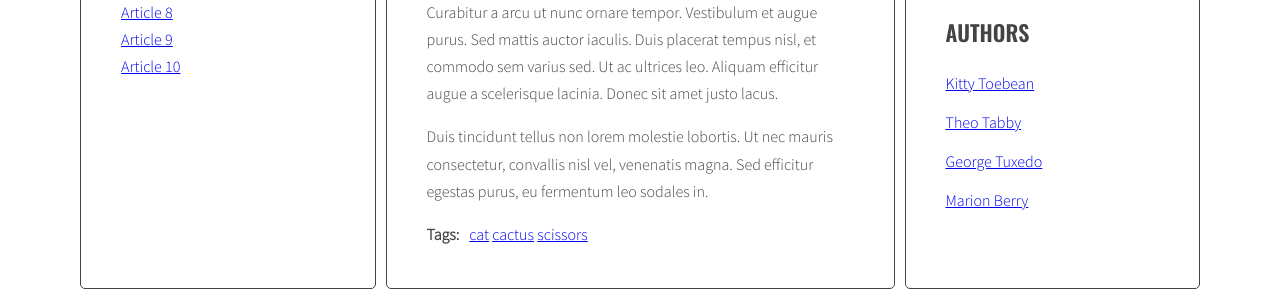
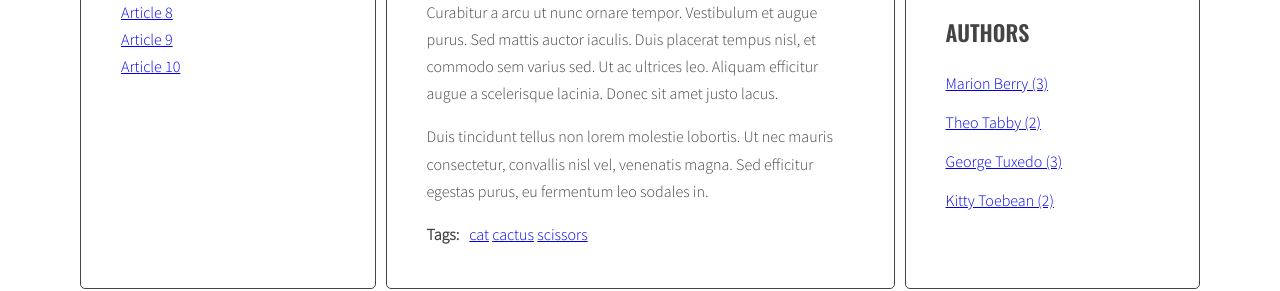
Before and after one commit to domi-wlo/javascript-blog, a website: page index.html in a window 1280 px wide. Shown: the part 550-841 px from the top of the page. Drawn offline with nearby package versions, Linux system fonts and the light colour scheme.

Commit message:
Change generate authors function (sidebarlist added)

```diff
--- a/index.html
+++ b/index.html
@@ -165,26 +165,6 @@
                   </ul>
                   <h2 class="section-title">Authors</h2>
                   <ul class="list authors">
-                    <li>
-                      <a href="#">
-                        <span class="author-name">Kitty Toebean</span>
-                      </a>
-                    </li>
-                    <li>
-                      <a href="#">
-                        <span class="author-name">Theo Tabby</span>
-                      </a>
-                    </li>
-                    <li>
-                      <a href="#">
-                        <span class="author-name">George Tuxedo</span>
-                      </a>
-                    </li>
-                    <li>
-                      <a href="#">
-                        <span class="author-name">Marion Berry</span>
-                      </a>
-                    </li>
                   </ul>
                 </aside>
               </main>
--- a/js/script.js
+++ b/js/script.js
@@ -44,9 +44,10 @@ const optArticleSelector = '.post',
   optTitleListSelector = '.titles',
   optArticleTagsSelector = '.post-tags .list',
   optArticleAuthorSelector = '.post-author',
-  optTagsListSelector = '.tags .list',
+  optTagsListSelector = '.tags',
   optCloudClassCount = 3,
-  optCloudClassPrefix = 'tag-size-';
+  optCloudClassPrefix = 'tag-size-',
+  optAuthorsListSelector = '.authors';
 
 function generateTitleLinks(customSelector = ''){
 
@@ -168,7 +169,7 @@ function generateTags(){
   }
 
   /* [NEW] find list of tags in right column */
-  const tagList = document.querySelector('.tags');
+  const tagList = document.querySelector(optTagsListSelector);
 
   const tagsParams = calculateTagsParams(allTags);
   console.log('tagsParams:', tagsParams);
@@ -257,6 +258,8 @@ addClickListenersToTags();
 
 function generateAuthors(){
 
+  let allAuthors = {};
+
   const articles = document.querySelectorAll(optArticleSelector);
   console.log(articles);
 
@@ -270,12 +273,29 @@ function generateAuthors(){
     /*create author in article link*/
     const authorHTML = '<a href="#author-' + articleAuthor + '">by ' + articleAuthor + '</a>';
 
+    //add author to the list (only if it not there already)
+    if(!allAuthors[articleAuthor]) {
+      allAuthors[articleAuthor]=1;
+    } else {
+      allAuthors[articleAuthor]++;
+    }
+
     /*add author to the article*/
     authorWrapper.insertAdjacentHTML('beforeend', authorHTML);
   }
+
+  const authorsList = document.querySelector(optAuthorsListSelector);
+  let allAuthorsHTML = '';
+
+  for(let author in allAuthors){
+    allAuthorsHTML += '<li><a href="#author-' + author + '"><span class="author-name">'+ author + ' (' + allAuthors[author] + ')</span></a></li>';
+  }
+
+  authorsList.innerHTML = allAuthorsHTML;
 }
 
 generateAuthors();
+
 
 const authorClickHandler = function(event){
   event.preventDefault();
@@ -302,6 +322,7 @@ const authorClickHandler = function(event){
   generateTitleLinks('[data-author="' + author + '"]');
 };
 
+
 function addClickListenersToAuthors(){
 
   const links = document.querySelectorAll('a[href^="#author-"]');
```
